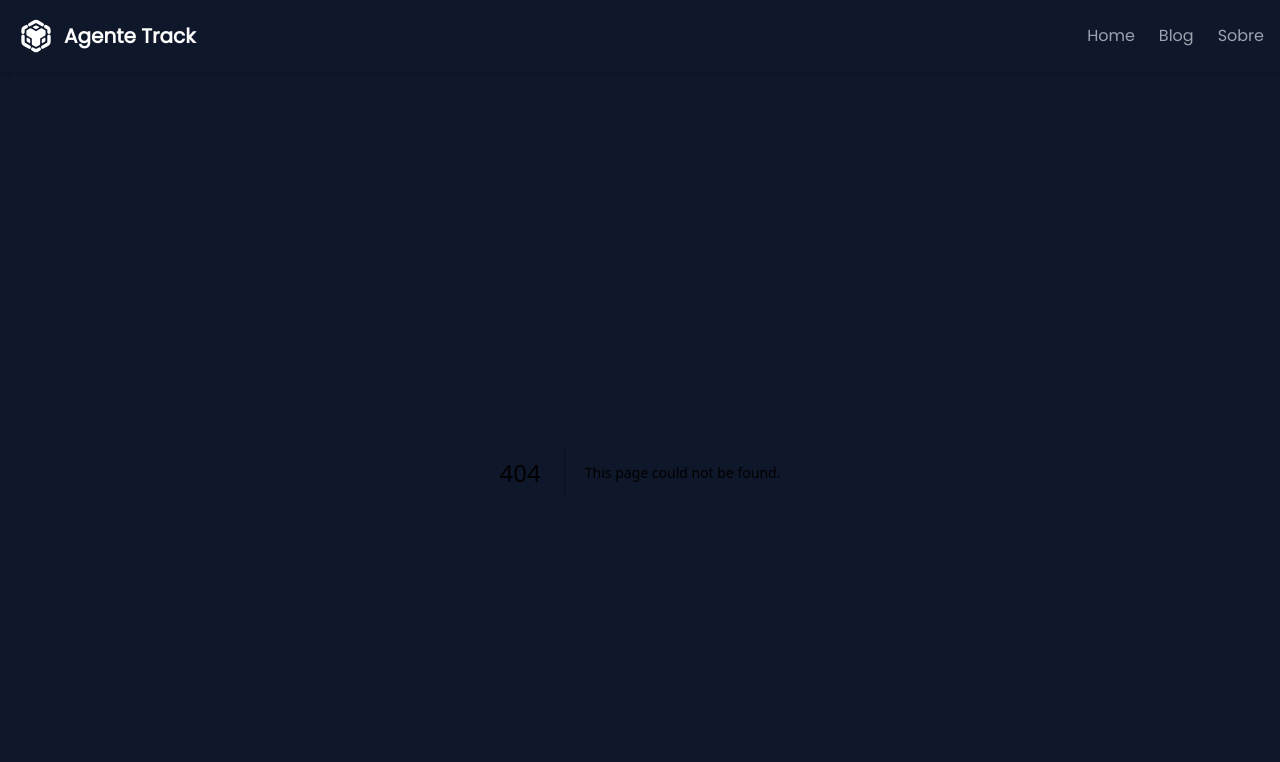
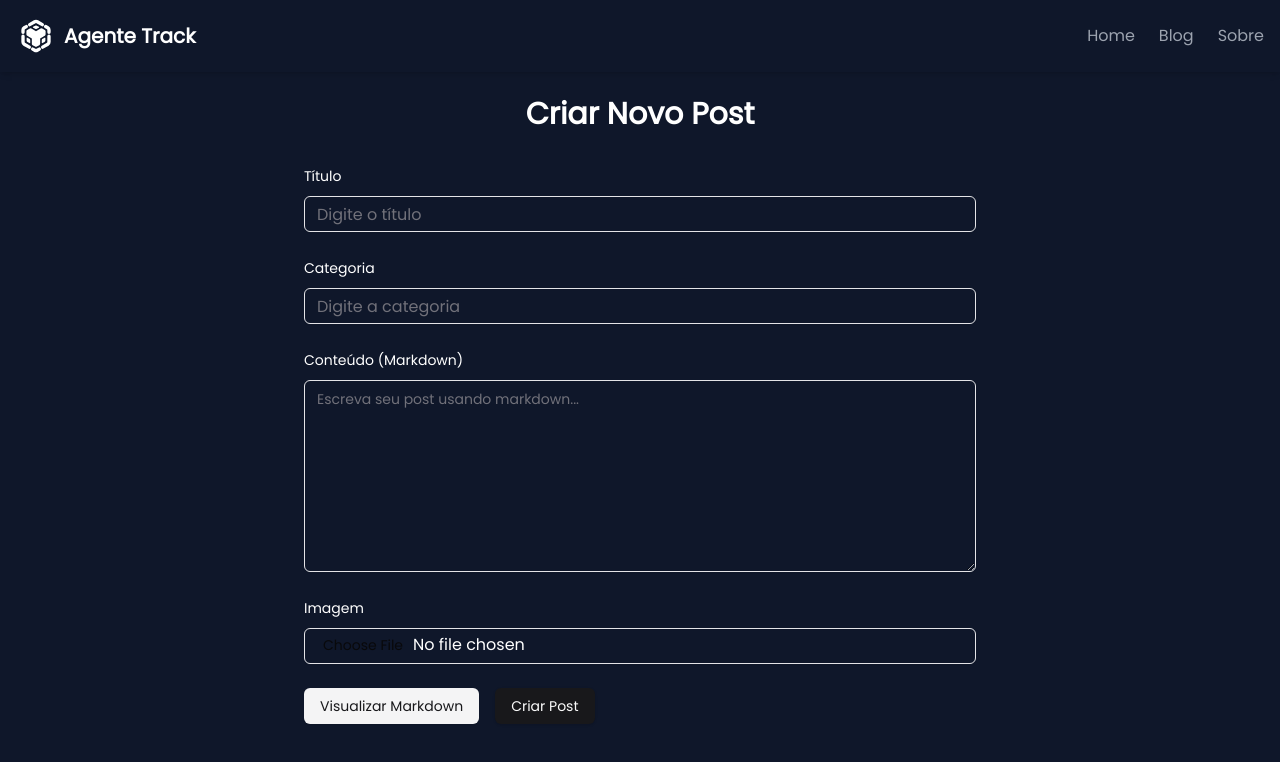
Before and after one commit to trxsh1DEV/lp-agentetrack, a Next.js app: page /blog/new_boreum in a window 1280 px wide. Before the commit this address had no page. Shown: the top 762 px of the page. Built offline with nearby package versions, Linux system fonts and the light colour scheme.

Commit message:
feature: add blog

```diff
--- a/package.json
+++ b/package.json
@@ -17,6 +17,7 @@
     "class-variance-authority": "^0.7.1",
     "clsx": "^2.1.1",
     "lucide-react": "^0.475.0",
+    "marked": "^15.0.7",
     "next": "15.1.7",
     "react": "^19.0.0",
     "react-dom": "^19.0.0",
@@ -29,6 +30,7 @@
   },
   "devDependencies": {
     "@eslint/eslintrc": "^3",
+    "@tailwindcss/typography": "^0.5.16",
     "@types/node": "^20",
     "@types/react": "^19",
     "@types/react-dom": "^19",
--- /dev/null
+++ b/src/app/blog/[id]/page.tsx
@@ -0,0 +1,66 @@
+"use client";
+
+import { useEffect, useState } from "react";
+import { useParams, useRouter } from "next/navigation";
+import { marked } from "marked";
+
+interface Post {
+  id: number;
+  title: string;
+  image: string;
+  content: string;
+}
+
+export default function PostDetailPage() {
+  const { id } = useParams<{ id: string }>();
+  const [post, setPost] = useState<Post | null>(null);
+  const router = useRouter();
+
+  useEffect(() => {
+    if (id) {
+      fetch(`http://localhost:3003/posts/${id}`)
+        .then((res) => {
+          if (!res.ok) throw new Error("Post não encontrado");
+          return res.json();
+        })
+        .then((data: Post) => setPost(data))
+        .catch((error) => {
+          console.error("Erro ao buscar o post:", error);
+          router.push("/blog");
+        });
+    }
+  }, [id, router]);
+
+  if (!post) {
+    return (
+      <div className="container mx-auto p-6">
+        <p>Carregando...</p>
+      </div>
+    );
+  }
+
+  const htmlContent = marked(post.content);
+
+  return (
+    <div className="container mx-auto p-6">
+      <button
+        onClick={() => router.back()}
+        className="mb-4 text-blue-500 hover:underline"
+      >
+        Voltar
+      </button>
+      <div className="bg-white rounded shadow p-6">
+        <img
+          src={post.image}
+          alt="Imagem do post"
+          className="w-full h-64 object-cover mb-4 rounded"
+        />
+        <h1 className="text-3xl font-bold mb-4">{post.title}</h1>
+        <div
+          className="text-gray-800 prose"
+          dangerouslySetInnerHTML={{ __html: htmlContent }}
+        />
+      </div>
+    </div>
+  );
+}
--- /dev/null
+++ b/src/app/blog/new_boreum/page.tsx
@@ -0,0 +1,177 @@
+"use client";
+
+import { useForm } from "react-hook-form";
+import { zodResolver } from "@hookform/resolvers/zod";
+import * as z from "zod";
+import { marked } from "marked";
+import { useRouter } from "next/navigation";
+
+import { Button } from "@/components/ui/button";
+import {
+  Form,
+  FormControl,
+  FormField,
+  FormItem,
+  FormLabel,
+  FormMessage,
+} from "@/components/ui/form";
+import { Input } from "@/components/ui/input";
+import { Textarea } from "@/components/ui/textarea";
+
+// Configurando o marked para converter quebras de linha simples
+// marked.setOptions({
+//   async: false,
+//   breaks: false,
+//   extensions: null,
+//   gfm: true,
+//   hooks: null,
+//   pedantic: false,
+//   silent: false,
+//   tokenizer: null,
+//   walkTokens: null,
+// });
+
+// Definindo o schema do formulário
+const formSchema = z.object({
+  title: z.string().min(1, "Título é obrigatório"),
+  category: z.string().optional(),
+  content: z.string().min(1, "Conteúdo é obrigatório"),
+  image: z.any().optional(),
+  preview: z.boolean(),
+});
+
+type FormValues = z.infer<typeof formSchema>;
+
+export default function NewPostPage() {
+  const router = useRouter();
+
+  const form = useForm<FormValues>({
+    resolver: zodResolver(formSchema),
+    defaultValues: {
+      title: "",
+      category: "",
+      content: "",
+      image: undefined,
+      preview: false,
+    },
+  });
+
+  const { watch, setValue, handleSubmit, register } = form;
+  const previewEnabled = watch("preview");
+  const contentValue = watch("content");
+
+  const onSubmit = async (data: FormValues) => {
+    const formData = new FormData();
+    formData.append("title", data.title);
+    formData.append("content", data.content);
+    formData.append("category", data.category ?? "");
+    if (data.image && data.image[0]) {
+      formData.append("image", data.image[0]);
+    }
+
+    try {
+      const res = await fetch("http://localhost:3003/posts", {
+        method: "POST",
+        body: formData,
+      });
+      if (!res.ok) {
+        throw new Error("Erro ao criar post");
+      }
+      router.push("/blog");
+    } catch (err) {
+      console.error(err);
+      alert("Erro ao criar post");
+    }
+  };
+
+  function togglePreview() {
+    setValue("preview", !previewEnabled);
+  }
+
+  return (
+    <div className="container mx-auto p-6">
+      <h1 className="text-3xl font-bold mb-8 text-center text-white">
+        Criar Novo Post
+      </h1>
+      <Form {...form}>
+        <form
+          onSubmit={handleSubmit(onSubmit)}
+          className="max-w-2xl mx-auto space-y-6 text-white"
+        >
+          <FormField
+            control={form.control}
+            name="title"
+            render={({ field }) => (
+              <FormItem>
+                <FormLabel>Título</FormLabel>
+                <FormControl>
+                  <Input placeholder="Digite o título" {...field} />
+                </FormControl>
+                <FormMessage />
+              </FormItem>
+            )}
+          />
+          <FormField
+            control={form.control}
+            name="category"
+            render={({ field }) => (
+              <FormItem>
+                <FormLabel>Categoria</FormLabel>
+                <FormControl>
+                  <Input placeholder="Digite a categoria" {...field} />
+                </FormControl>
+                <FormMessage />
+              </FormItem>
+            )}
+          />
+          <FormField
+            control={form.control}
+            name="content"
+            render={({ field }) => (
+              <FormItem>
+                <FormLabel>Conteúdo (Markdown)</FormLabel>
+                <FormControl>
+                  <Textarea
+                    placeholder="Escreva seu post usando markdown..."
+                    className="h-48"
+                    {...field}
+                  />
+                </FormControl>
+                <FormMessage />
+              </FormItem>
+            )}
+          />
+          <FormField
+            control={form.control}
+            name="image"
+            render={() => (
+              <FormItem>
+                <FormLabel>Imagem</FormLabel>
+                <FormControl>
+                  <Input type="file" accept="image/*" {...register("image")} />
+                </FormControl>
+                <FormMessage />
+              </FormItem>
+            )}
+          />
+          <div className="flex items-center space-x-4">
+            <Button type="button" variant="secondary" onClick={togglePreview}>
+              {previewEnabled ? "Editar" : "Visualizar Markdown"}
+            </Button>
+            <Button type="submit">Criar Post</Button>
+          </div>
+        </form>
+      </Form>
+
+      {previewEnabled && (
+        <div className="max-w-2xl mx-auto mt-8 p-4 border border-gray-300 rounded bg-gray-50">
+          <h2 className="text-2xl font-bold mb-4">Preview</h2>
+          <div
+            className="prose lg:prose-xl"
+            dangerouslySetInnerHTML={{ __html: marked(contentValue || "") }}
+          />
+        </div>
+      )}
+    </div>
+  );
+}
--- /dev/null
+++ b/src/app/blog/page.tsx
@@ -0,0 +1,74 @@
+"use client";
+
+import Link from "next/link";
+import { useEffect, useState } from "react";
+
+interface Post {
+  id: number;
+  title: string;
+  image: string;
+  content: string;
+}
+
+export default function BlogPage() {
+  const [posts, setPosts] = useState<Post[]>([]);
+
+  useEffect(() => {
+    // Utilizando API fake para obter os posts
+    fetch("http://localhost:3003/posts")
+      .then((res) => res.json())
+      .then((data: Post[]) => setPosts(data.slice(0, 10)))
+      .catch((error) => console.error("Erro ao buscar os posts:", error));
+  }, []);
+
+  return (
+    <div className="container mx-auto p-6 relative text-white">
+      <div className="flex justify-between items-center mb-8">
+        <h1 className="text-3xl font-bold text-center ">Blog</h1>
+      </div>
+      <div className="grid grid-cols-1 md:grid-cols-2 lg:grid-cols-3 gap-6">
+        {posts.map((post) => (
+          <Link
+            key={post.id}
+            href={`/blog/${post.id}`}
+            className="bg-slate-700 rounded shadow hover:shadow-lg transition-shadow overflow-hidden"
+          >
+            <img
+              src={post.image}
+              alt="Imagem do post"
+              className="w-full h-48 object-cover"
+            />
+            <div className="p-4">
+              <h2 className="text-xl font-semibold mb-2">{post.title}</h2>
+              <p className="">
+                {post.content.length > 100
+                  ? post.content.substring(0, 100)
+                  : post.content}
+                ...
+              </p>
+            </div>
+          </Link>
+        ))}
+      </div>
+      <Link
+        href="/blog/new_boreum"
+        className="fixed bottom-20 right-20 bg-green-500 text-white rounded-full p-4 hover:bg-green-600 shadow-lg"
+      >
+        <svg
+          xmlns="http://www.w3.org/2000/svg"
+          className="h-12 w-12"
+          fill="none"
+          viewBox="0 0 24 24"
+          stroke="currentColor"
+        >
+          <path
+            strokeLinecap="round"
+            strokeLinejoin="round"
+            strokeWidth={2}
+            d="M12 4v16m8-8H4"
+          />
+        </svg>
+      </Link>
+    </div>
+  );
+}
--- /dev/null
+++ b/src/components/ui/textarea.tsx
@@ -0,0 +1,22 @@
+import * as React from "react"
+
+import { cn } from "@/lib/utils"
+
+const Textarea = React.forwardRef<
+  HTMLTextAreaElement,
+  React.ComponentProps<"textarea">
+>(({ className, ...props }, ref) => {
+  return (
+    <textarea
+      className={cn(
+        "flex min-h-[60px] w-full rounded-md border border-zinc-200 bg-transparent px-3 py-2 text-base shadow-sm placeholder:text-zinc-500 focus-visible:outline-none focus-visible:ring-1 focus-visible:ring-zinc-950 disabled:cursor-not-allowed disabled:opacity-50 md:text-sm dark:border-zinc-800 dark:placeholder:text-zinc-400 dark:focus-visible:ring-zinc-300",
+        className
+      )}
+      ref={ref}
+      {...props}
+    />
+  )
+})
+Textarea.displayName = "Textarea"
+
+export { Textarea }
--- a/tailwind.config.ts
+++ b/tailwind.config.ts
@@ -10,76 +10,76 @@ export default {
   theme: {
     extend: {
       colors: {
-  			background: 'hsl(var(--background))',
-  			foreground: 'hsl(var(--foreground))',
+        background: "hsl(var(--background))",
+        foreground: "hsl(var(--foreground))",
         card: {
-  				DEFAULT: 'hsl(var(--card))',
-  				foreground: 'hsl(var(--card-foreground))'
+          DEFAULT: "hsl(var(--card))",
+          foreground: "hsl(var(--card-foreground))",
         },
         popover: {
-  				DEFAULT: 'hsl(var(--popover))',
-  				foreground: 'hsl(var(--popover-foreground))'
+          DEFAULT: "hsl(var(--popover))",
+          foreground: "hsl(var(--popover-foreground))",
         },
         primary: {
-  				DEFAULT: 'hsl(var(--primary))',
-  				foreground: 'hsl(var(--primary-foreground))'
+          DEFAULT: "hsl(var(--primary))",
+          foreground: "hsl(var(--primary-foreground))",
         },
         secondary: {
-  				DEFAULT: 'hsl(var(--secondary))',
-  				foreground: 'hsl(var(--secondary-foreground))'
+          DEFAULT: "hsl(var(--secondary))",
+          foreground: "hsl(var(--secondary-foreground))",
         },
         muted: {
-  				DEFAULT: 'hsl(var(--muted))',
-  				foreground: 'hsl(var(--muted-foreground))'
+          DEFAULT: "hsl(var(--muted))",
+          foreground: "hsl(var(--muted-foreground))",
         },
         accent: {
-  				DEFAULT: 'hsl(var(--accent))',
-  				foreground: 'hsl(var(--accent-foreground))'
+          DEFAULT: "hsl(var(--accent))",
+          foreground: "hsl(var(--accent-foreground))",
         },
         destructive: {
-  				DEFAULT: 'hsl(var(--destructive))',
-  				foreground: 'hsl(var(--destructive-foreground))'
+          DEFAULT: "hsl(var(--destructive))",
+          foreground: "hsl(var(--destructive-foreground))",
         },
-  			border: 'hsl(var(--border))',
-  			input: 'hsl(var(--input))',
-  			ring: 'hsl(var(--ring))',
+        border: "hsl(var(--border))",
+        input: "hsl(var(--input))",
+        ring: "hsl(var(--ring))",
         chart: {
-  				'1': 'hsl(var(--chart-1))',
-  				'2': 'hsl(var(--chart-2))',
-  				'3': 'hsl(var(--chart-3))',
-  				'4': 'hsl(var(--chart-4))',
-  				'5': 'hsl(var(--chart-5))'
-  			}
+          "1": "hsl(var(--chart-1))",
+          "2": "hsl(var(--chart-2))",
+          "3": "hsl(var(--chart-3))",
+          "4": "hsl(var(--chart-4))",
+          "5": "hsl(var(--chart-5))",
+        },
       },
       borderRadius: {
-  			lg: 'var(--radius)',
-  			md: 'calc(var(--radius) - 2px)',
-  			sm: 'calc(var(--radius) - 4px)'
+        lg: "var(--radius)",
+        md: "calc(var(--radius) - 2px)",
+        sm: "calc(var(--radius) - 4px)",
       },
       keyframes: {
-  			'accordion-down': {
+        "accordion-down": {
           from: {
-  					height: '0'
+            height: "0",
           },
           to: {
-  					height: 'var(--radix-accordion-content-height)'
-  				}
+            height: "var(--radix-accordion-content-height)",
           },
-  			'accordion-up': {
+        },
+        "accordion-up": {
           from: {
-  					height: 'var(--radix-accordion-content-height)'
+            height: "var(--radix-accordion-content-height)",
           },
           to: {
-  					height: '0'
-  				}
-  			}
+            height: "0",
+          },
+        },
       },
       animation: {
-  			'accordion-down': 'accordion-down 0.2s ease-out',
-  			'accordion-up': 'accordion-up 0.2s ease-out'
-  		}
-  	}
+        "accordion-down": "accordion-down 0.2s ease-out",
+        "accordion-up": "accordion-up 0.2s ease-out",
+      },
+    },
   },
   // eslint-disable-next-line @typescript-eslint/no-require-imports
-  plugins: [require("tailwindcss-animate")],
+  plugins: [require("tailwindcss-animate"), require("@tailwindcss/typography")],
 } satisfies Config;
```
Also changed, not shown: 1 other file (tests, documents, lock files or other folders). Lines whose indentation alone changed are shown as unchanged.
